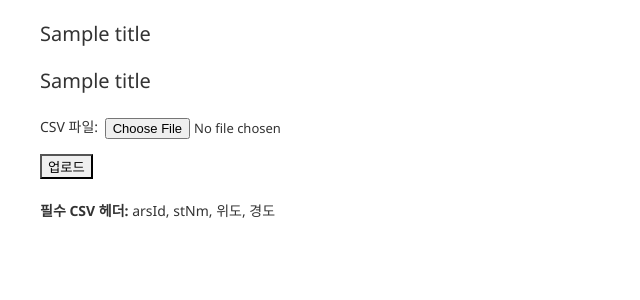
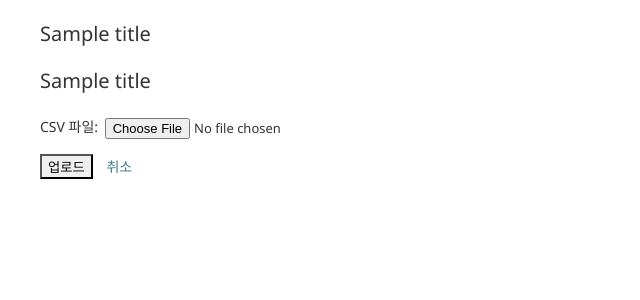
Before and after one commit to upstar9898/tomorrow_bus, a Django app: template templates/admin/csv_upload.html in a window 1280 px wide. Shown: the part 92-392 px from the top of the page, without its empty margins (0-640 px from the left). Run offline with Django 5.2, Linux system fonts and the light colour scheme; tables that the repository leaves empty hold one stand-in row (values such as "Sample post"); the template is opened without the code that fills it: values that come from a table or form of the project are taken from there, most other values are stand-ins (such as "Sample title", 1, 10 or a date in 2020).

Commit message:
feat : 관리자 업로드 페이지 임시

```diff
--- a/templates/admin/csv_upload.html
+++ b/templates/admin/csv_upload.html
@@ -3,12 +3,11 @@
 {% block content %}
   <h1>{{ title }}</h1>
 
-  <form method="post" enctype="multipart/form-data">
+  <form method="post" enctype="multipart/form-data" style="margin-top: 20px;">
     {% csrf_token %}
     {{ form.as_p }}
+
     <button type="submit" class="default">업로드</button>
+    <a href="../" style="margin-left: 10px;">취소</a>
   </form>
-
-  <br>
-  <p><strong>필수 CSV 헤더:</strong> arsId, stNm, 위도, 경도</p>
 {% endblock %}
```
Also changed, not shown: templates/admin/csv_changelist.html (added, +12 -0 lines).
